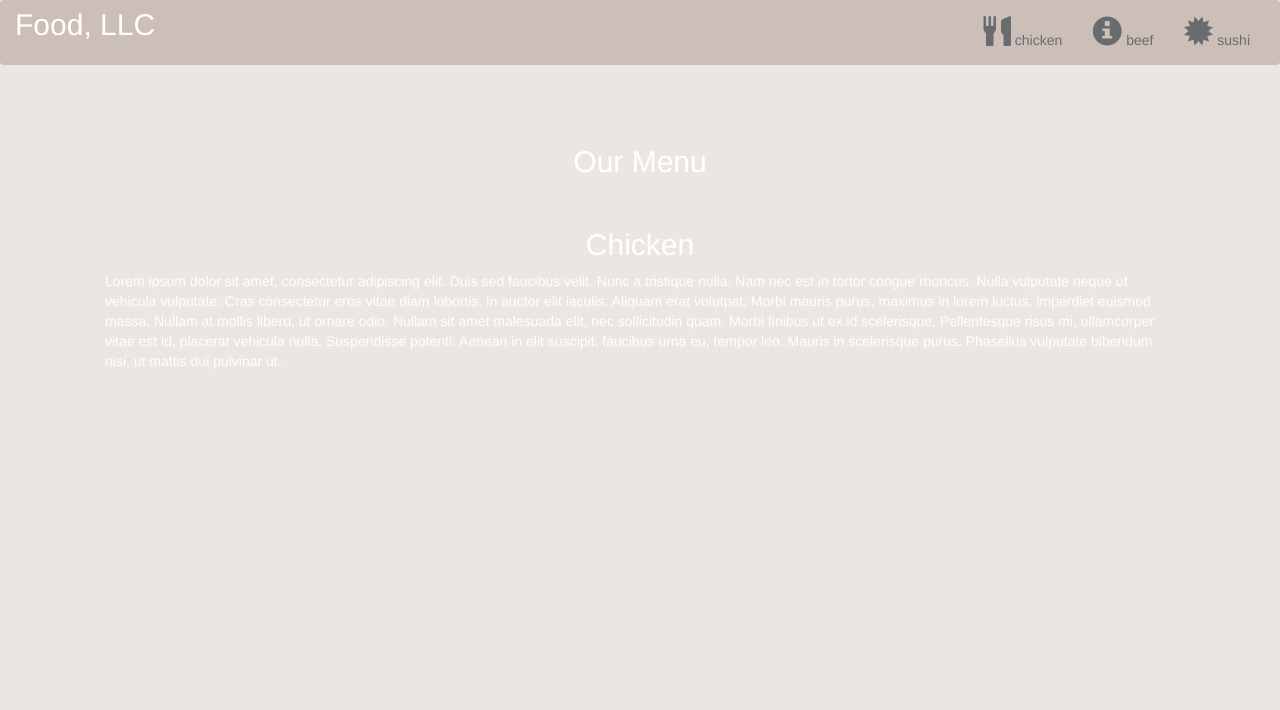
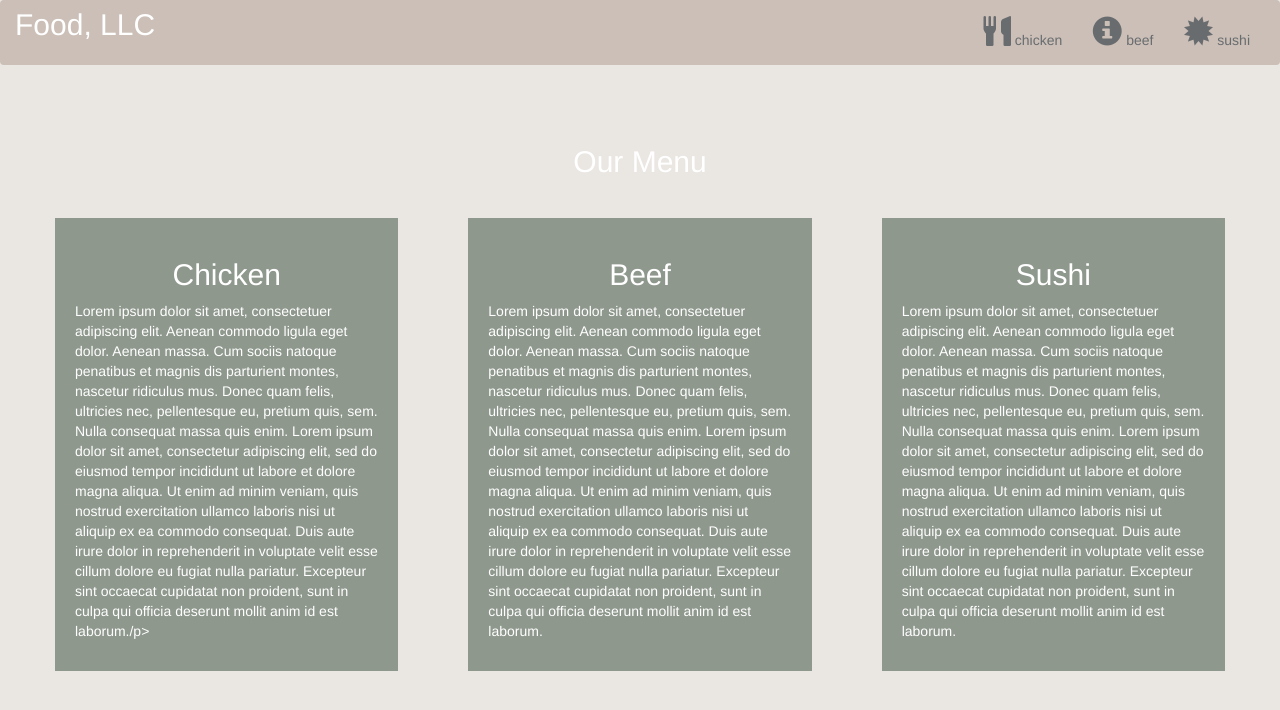
Before and after one commit to jasmiineyau/Module-3-Coding-Assignment, a plain HTML site: page index.html in a window 1280 px wide. Drawn offline with nearby package versions, Linux system fonts and the light colour scheme.

Commit message:
Update index.html

```diff
--- a/index.html
+++ b/index.html
@@ -1,7 +1,7 @@
 <!DOCTYPE html>
 <html lang="en">
 <head>
-  <title>Module 3 Coding Assignment - Jasmine</title>
+  <title>Module 3 Coding Assignment</title>
   <meta charset="utf-8">
   <meta name="viewport" content="width=device-width, initial-scale=1">
   <link rel="stylesheet" href="https://maxcdn.bootstrapcdn.com/bootstrap/3.4.1/css/bootstrap.min.css">
@@ -45,17 +45,32 @@
 <h1><p class="text-center">Our Menu</p></h1>
 
 
-<div id="main-content" class="container">
-  <div id="home-tiles" class="row">
-      <div class="col-md-12 col-sm-12 col-xs-12">
+<div class="row">
 
-            <p id="loremipsum">
-          <h2>Chicken</h2>
-              Lorem ipsum dolor sit amet, consectetur adipiscing elit. Duis sed faucibus velit. Nunc a tristique nulla. Nam nec est in tortor congue rhoncus. Nulla vulputate neque ut vehicula vulputate. Cras consectetur eros vitae diam lobortis, in auctor elit iaculis. Aliquam erat volutpat. Morbi mauris purus, maximus in lorem luctus, imperdiet euismod massa. Nullam at mollis libero, ut ornare odio. Nullam sit amet malesuada elit, nec sollicitudin quam. Morbi finibus ut ex id scelerisque. Pellentesque risus mi, ullamcorper vitae est id, placerat vehicula nulla. Suspendisse potenti. Aenean in elit suscipit, faucibus urna eu, tempor leo. Mauris in scelerisque purus. Phasellus vulputate bibendum nisi, ut mattis dui pulvinar ut.
-            </p>
-      </div>
+  <div class="col-lg-4 col-md-6 col-sm-12">
+    <div class="content-box">
+      <h2>Chicken</h2>
+      <p>Lorem ipsum dolor sit amet, consectetuer adipiscing elit. Aenean commodo ligula eget dolor. Aenean massa. Cum sociis natoque penatibus et magnis dis parturient montes, nascetur ridiculus mus. Donec quam felis, ultricies nec, pellentesque eu, pretium quis, sem. Nulla consequat massa quis enim. Lorem ipsum dolor sit amet, consectetur adipiscing elit, sed do eiusmod tempor incididunt ut labore et dolore magna aliqua. Ut enim ad minim veniam, quis nostrud exercitation ullamco laboris nisi ut aliquip ex ea commodo consequat. Duis aute irure dolor in reprehenderit in voluptate velit esse cillum dolore eu fugiat nulla pariatur. Excepteur sint occaecat cupidatat non proident, sunt in culpa qui officia deserunt mollit anim id est laborum./p>
     </div>
+  </div>
+
+  <div class="col-lg-4 col-md-6 col-sm-12">
+    <div class="content-box">
+      <h2>Beef</h2>
+      <p>Lorem ipsum dolor sit amet, consectetuer adipiscing elit. Aenean commodo ligula eget dolor. Aenean massa. Cum sociis natoque penatibus et magnis dis parturient montes, nascetur ridiculus mus. Donec quam felis, ultricies nec, pellentesque eu, pretium quis, sem. Nulla consequat massa quis enim. Lorem ipsum dolor sit amet, consectetur adipiscing elit, sed do eiusmod tempor incididunt ut labore et dolore magna aliqua. Ut enim ad minim veniam, quis nostrud exercitation ullamco laboris nisi ut aliquip ex ea commodo consequat. Duis aute irure dolor in reprehenderit in voluptate velit esse cillum dolore eu fugiat nulla pariatur. Excepteur sint occaecat cupidatat non proident, sunt in culpa qui officia deserunt mollit anim id est laborum.</p>
+    </div>
+  </div>
+
+
+  <div class="col-lg-4 col-md-12 col-sm-12">
+    <div class="content-box">
+      <h2>Sushi</h2>
+      <p>Lorem ipsum dolor sit amet, consectetuer adipiscing elit. Aenean commodo ligula eget dolor. Aenean massa. Cum sociis natoque penatibus et magnis dis parturient montes, nascetur ridiculus mus. Donec quam felis, ultricies nec, pellentesque eu, pretium quis, sem. Nulla consequat massa quis enim. Lorem ipsum dolor sit amet, consectetur adipiscing elit, sed do eiusmod tempor incididunt ut labore et dolore magna aliqua. Ut enim ad minim veniam, quis nostrud exercitation ullamco laboris nisi ut aliquip ex ea commodo consequat. Duis aute irure dolor in reprehenderit in voluptate velit esse cillum dolore eu fugiat nulla pariatur. Excepteur sint occaecat cupidatat non proident, sunt in culpa qui officia deserunt mollit anim id est laborum.</p>
+    </div>
+  </div>
+
 </div>
+
 
 </body>
 </html>
```
